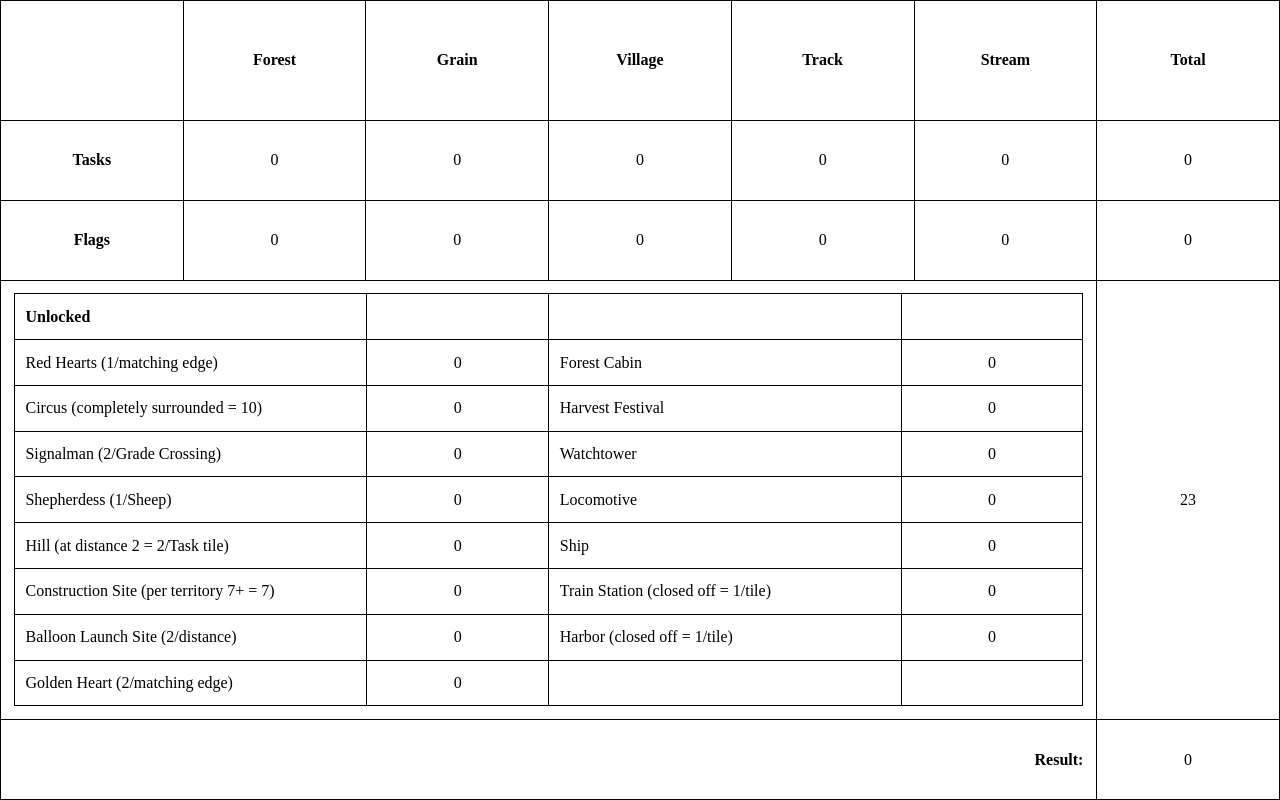
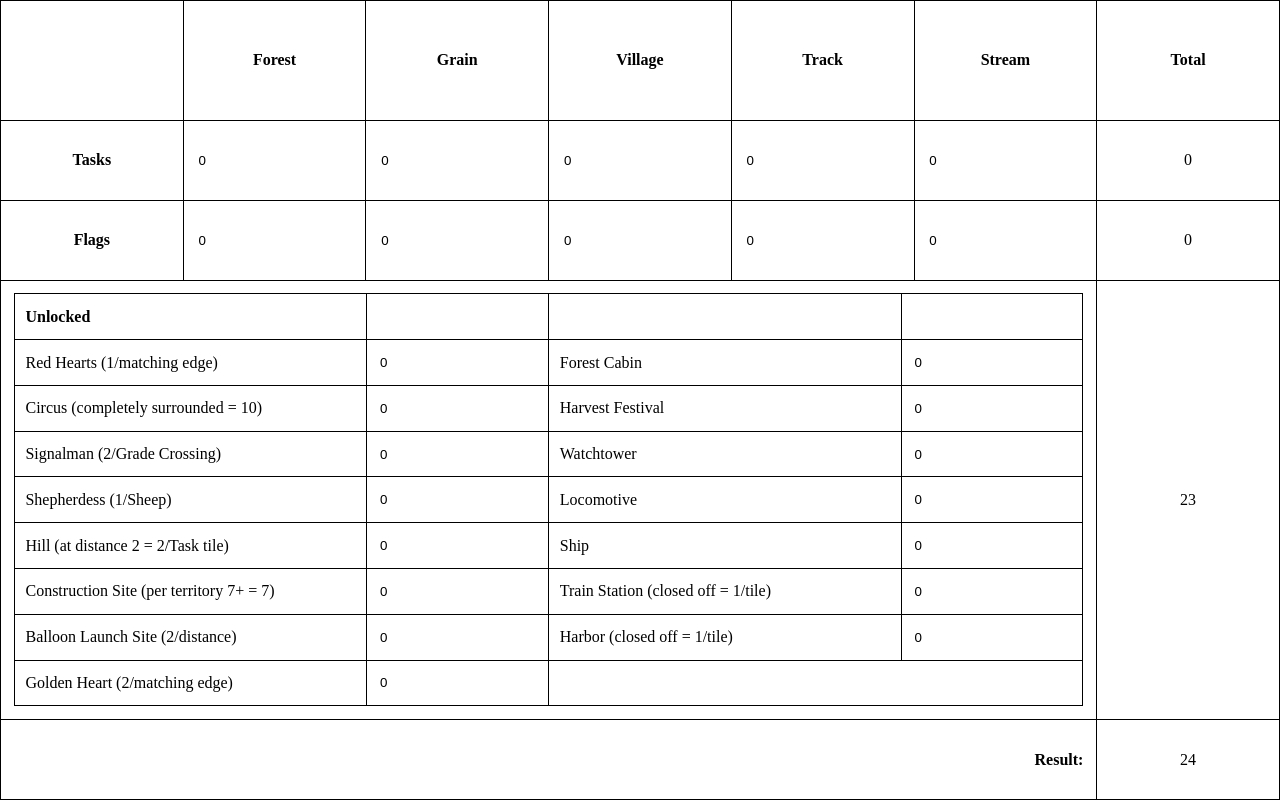
Before and after one commit to lqsmith/lqsmith.github.io, a plain HTML site: page dr.html in a window 1280 px wide. Drawn offline with Linux system fonts and the light colour scheme.

Commit message:
Update dr.html

```diff
--- a/dr.html
+++ b/dr.html
@@ -55,6 +55,12 @@
       {
         width: 33%;
       }
+      input
+      {
+        border: none;
+        height: 100%;
+        width: 100%;
+      }
 
     </style>
   </head>
@@ -71,22 +77,39 @@
           <th class="w14">Stream</th>
           <th class="w14">Total</th>
         </tr>
-        <tr class="h10"><th>Tasks</th><td>0</td><td>0</td><td>0</td><td>0</td><td>0</td><td>0</td></tr>
-        <tr class="h10"><th>Flags</th><td>0</td><td>0</td><td>0</td><td>0</td><td>0</td><td>0</td></tr>
+        <tr class="h10"><th>Tasks</th><td><input type="number" id="ft" value="0" max="37"></td>
+                                      <td><input type="number" id="gt" value="0" max="37"></td>
+                                      <td><input type="number" id="vt" value="0" max="37"></td>
+                                      <td><input type="number" id="tt" value="0" max="30"></td>
+                                      <td><input type="number" id="st" value="0" max="30"></td>
+                                      <td>0</td></tr>
+        <tr class="h10"><th>Flags</th><td><input type="number" id="ff" value="0"></td>
+                                      <td><input type="number" id="gf" value="0"></td>
+                                      <td><input type="number" id="vf" value="0"></td>
+                                      <td><input type="number" id="tf" value="0"></td>
+                                      <td><input type="number" id="sf" value="0"></td>
+                                      <td>0</td></tr>
         <tr class="h55"><td colspan="6">
           <table>
             <tr><th class="w33 lj">Unlocked</th><th class="w17"></th><th class="w33"></th><th class="w17"></th></tr>
-            <tr><td class="lj">Red Hearts (1/matching edge)</td><td>0</td><td class="lj">Forest Cabin</td><td>0</td></tr>
-            <tr><td class="lj">Circus (completely surrounded = 10)</td><td>0</td><td class="lj">Harvest Festival</td><td>0</td></tr>
-            <tr><td class="lj">Signalman (2/Grade Crossing)</td><td>0</td><td class="lj">Watchtower</td><td>0</td></tr>
-            <tr><td class="lj">Shepherdess (1/Sheep)</td><td>0</td><td class="lj">Locomotive</td><td>0</td></tr>
-            <tr><td class="lj">Hill (at distance 2 = 2/Task tile)</td><td>0</td><td class="lj">Ship</td><td>0</td></tr>
-            <tr><td class="lj">Construction Site (per territory 7+ = 7)</td><td>0</td><td class="lj">Train Station (closed off = 1/tile)</td><td>0</td></tr>
-            <tr><td class="lj">Balloon Launch Site (2/distance)</td><td>0</td><td class="lj">Harbor (closed off = 1/tile)</td><td>0</td></tr>
-            <tr><td class="lj">Golden Heart (2/matching edge)</td><td>0</td><td class="lj"></td><td></td></tr>
+            <tr><td class="lj">Red Hearts (1/matching edge)            </td><td><input type="number" id="rh" value="0" max="24"></td>
+                <td class="lj">Forest Cabin                            </td><td><input type="number" id="fc" value="0" max="37"></td></tr>
+            <tr><td class="lj">Circus (completely surrounded = 10)     </td><td><input type="number" id="ci" value="0" max="10" step="10"></td>
+                <td class="lj">Harvest Festival                        </td><td><input type="number" id="hf" value="0" max="37"></td></tr>
+            <tr><td class="lj">Signalman (2/Grade Crossing)            </td><td><input type="number" id="si" value="0" step="2"></td>
+                <td class="lj">Watchtower                              </td><td><input type="number" id="wt" value="0" max="37"></td></tr>
+            <tr><td class="lj">Shepherdess (1/Sheep)                   </td><td><input type="number" id="sh" value="0"></td>
+                <td class="lj">Locomotive                              </td><td><input type="number" id="lo" value="0" max="30"></td></tr>
+            <tr><td class="lj">Hill (at distance 2 = 2/Task tile)      </td><td><input type="number" id="hi" value="0" step="2"></td>
+                <td class="lj">Ship                                    </td><td><input type="number" id="bo" value="0" max="30"></td></tr>
+            <tr><td class="lj">Construction Site (per territory 7+ = 7)</td><td><input type="number" id="cs" value="0" max="21" step="7"></td>
+                <td class="lj">Train Station (closed off = 1/tile)     </td><td><input type="number" id="ts" value="0"></td></tr>
+            <tr><td class="lj">Balloon Launch Site (2/distance)        </td><td><input type="number" id="bl" value="0" step="2"></td>
+                <td class="lj">Harbor (closed off = 1/tile)            </td><td><input type="number" id="ha" value="0"></td></tr>
+            <tr><td class="lj">Golden Heart (2/matching edge)          </td><td><input type="number" id="gh" value="0" max="12" step="2"></td></tr>
           </table>
         </td><td>23</td></tr>
-        <tr class="h10"><th colspan="6" class="rj">Result:</th><td>0</td></tr>
+        <tr class="h10"><th colspan="6" class="rj">Result:</th><td>24</td></tr>
       </table>
     </div>
   </body>
```
